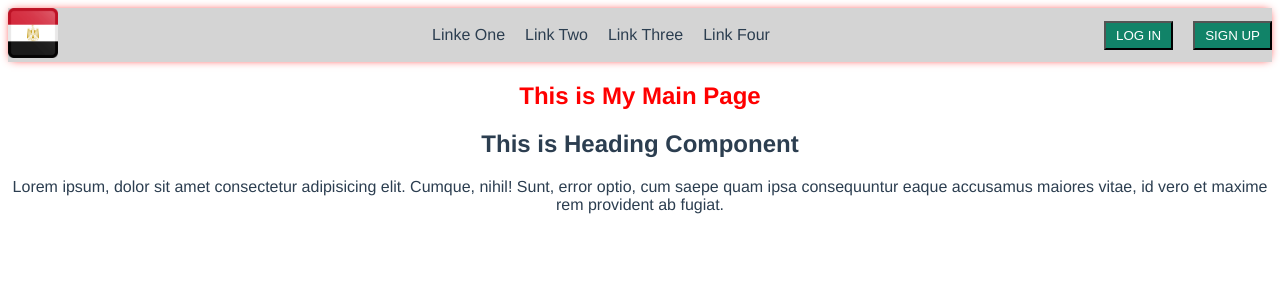
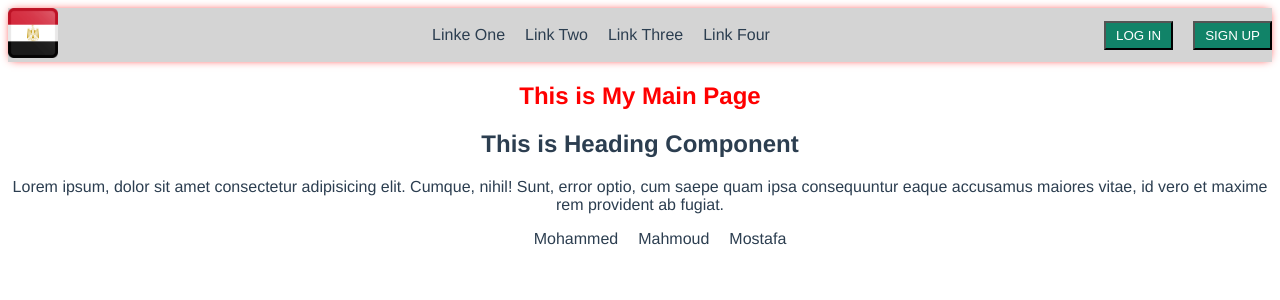
Before and after one commit to TorpedoDev/vuejs-course, a Vue app in the folder first-cli-project/: page / in a window 1280 px wide. Shown: the top 300 px of the page. Built offline with nearby package versions, Linux system fonts and the light colour scheme.

Commit message:
Use props to pass data to component

```diff
--- a/first-cli-project/src/components/MyNav.vue
+++ b/first-cli-project/src/components/MyNav.vue
@@ -26,7 +26,7 @@ export default {
 };
 </script>
 
-<style>
+<style scoped>
 .my-nav {
   display: flex;
   justify-content: space-between;
--- /dev/null
+++ b/first-cli-project/src/components/MyStudents.vue
@@ -0,0 +1,22 @@
+<template>
+  <div class="student">
+    <ul>
+      <li v-for="(student, index) in students" :key="index">{{ student }}</li>
+    </ul>
+  </div>
+</template>
+
+<script>
+export default {
+  props: ["students"],
+};
+</script>
+
+<style scoped>
+ul {
+  list-style: none;
+  display: flex;
+  justify-content: center;
+  gap: 20px;
+}
+</style>
--- a/first-cli-project/src/views/AboutPage.vue
+++ b/first-cli-project/src/views/AboutPage.vue
@@ -1,5 +1,20 @@
 <template>
   <div class="about">
     <h2>This Is About Page</h2>
+    <MyStudents :students="students" />
   </div>
 </template>
+
+<script>
+import MyStudents from "@/components/MyStudents.vue";
+export default {
+  data() {
+    return {
+      students: ["Ali", "Amr", "Ahmed"],
+    };
+  },
+  components: {
+    MyStudents,
+  },
+};
+</script>
--- a/first-cli-project/src/views/myMain.vue
+++ b/first-cli-project/src/views/myMain.vue
@@ -7,15 +7,23 @@
       Sunt, error optio, cum saepe quam ipsa consequuntur eaque accusamus
       maiores vitae, id vero et maxime rem provident ab fugiat.
     </p>
+    <MyStudents :students="students" />
   </div>
 </template>
 
 <script>
 import MyHeading from "@/components/MyHeading.vue";
+import MyStudents from "@/components/MyStudents.vue";
 export default {
+  data() {
+    return {
+      students: ["Mohammed", "Mahmoud", "Mostafa"],
+    };
+  },
   name: "MyMain",
   components: {
     MyHeading,
+    MyStudents,
   },
 };
 </script>
```
